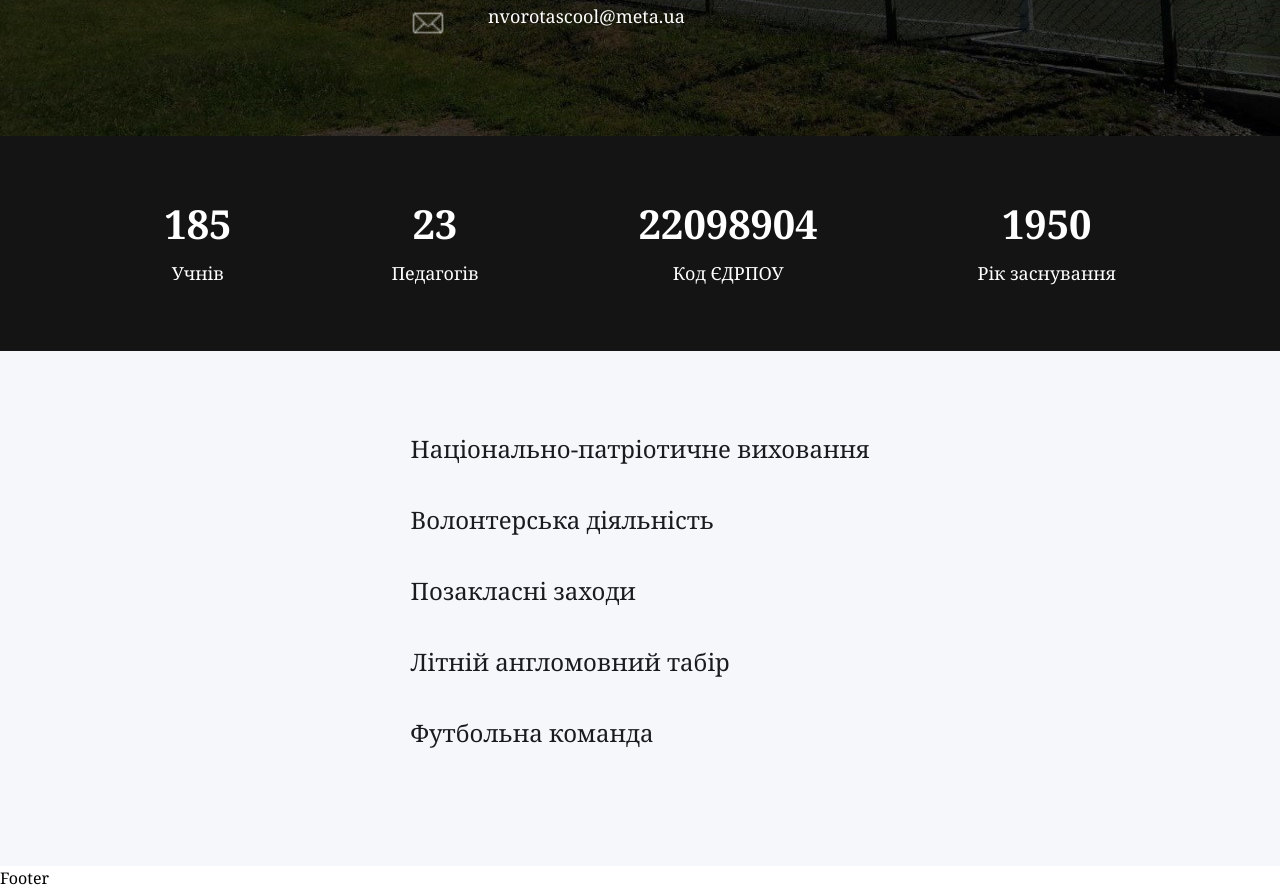
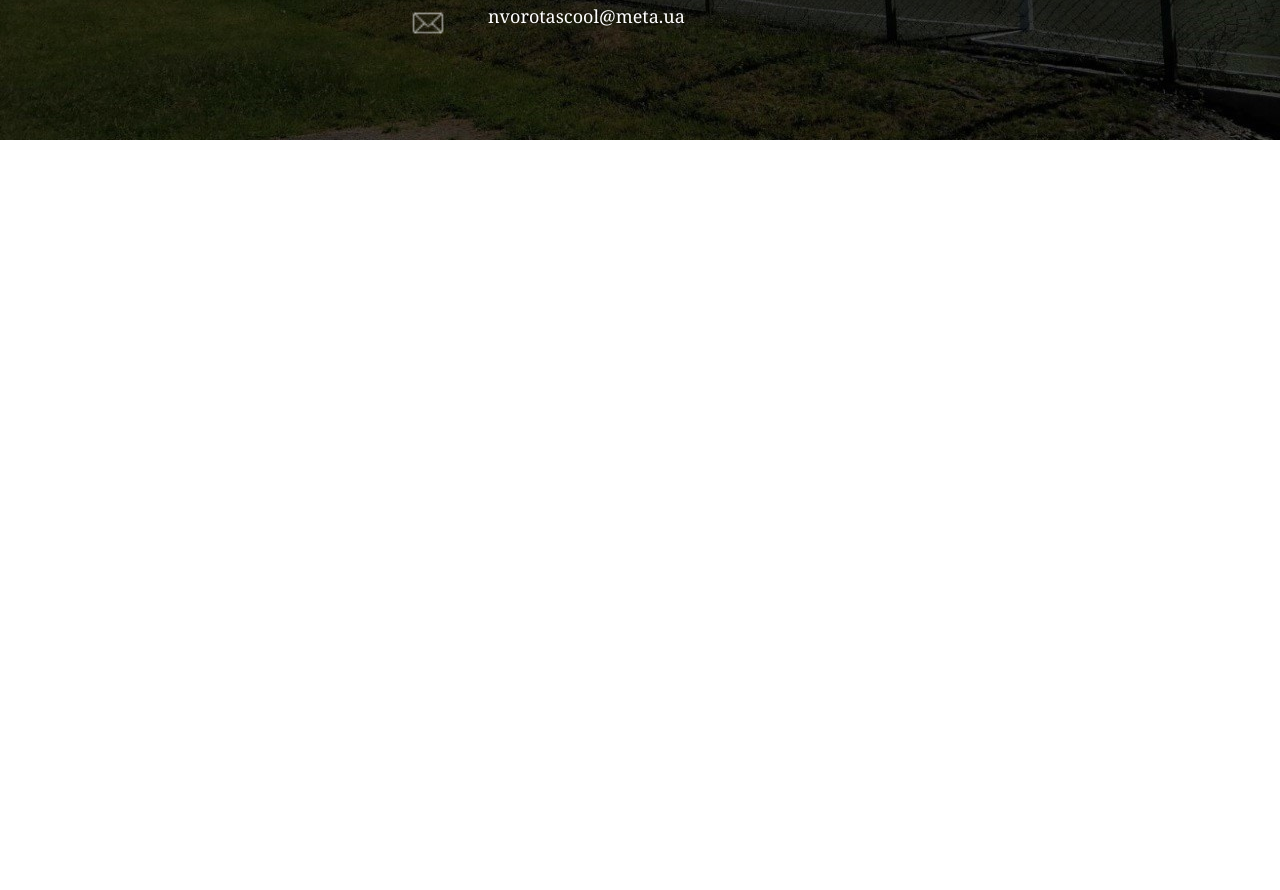
Before and after one commit to gviktoriia/nvorotaschool, a Next.js app: page / in a window 1280 px wide. Shown: the part 660-1550 px from the top of the page. After the commit the page ends 800 px from the top, so only its background shows below. Built offline with nearby package versions, Linux system fonts and the light colour scheme.

Commit message:
commented some parts

```diff
--- a/src/app/page.tsx
+++ b/src/app/page.tsx
@@ -9,8 +9,8 @@ const Home = () => {
     <>
       <GoogleAnalytics gaId="G-1GEYSSXF39" />
       <Hero />
-      <Statistics />
-      <Gallery />
+      {/* <Statistics />
+      <Gallery /> */}
     </>
   );
 };
```
Also changed, not shown: 3 other files (tests, documents, lock files or other folders).
